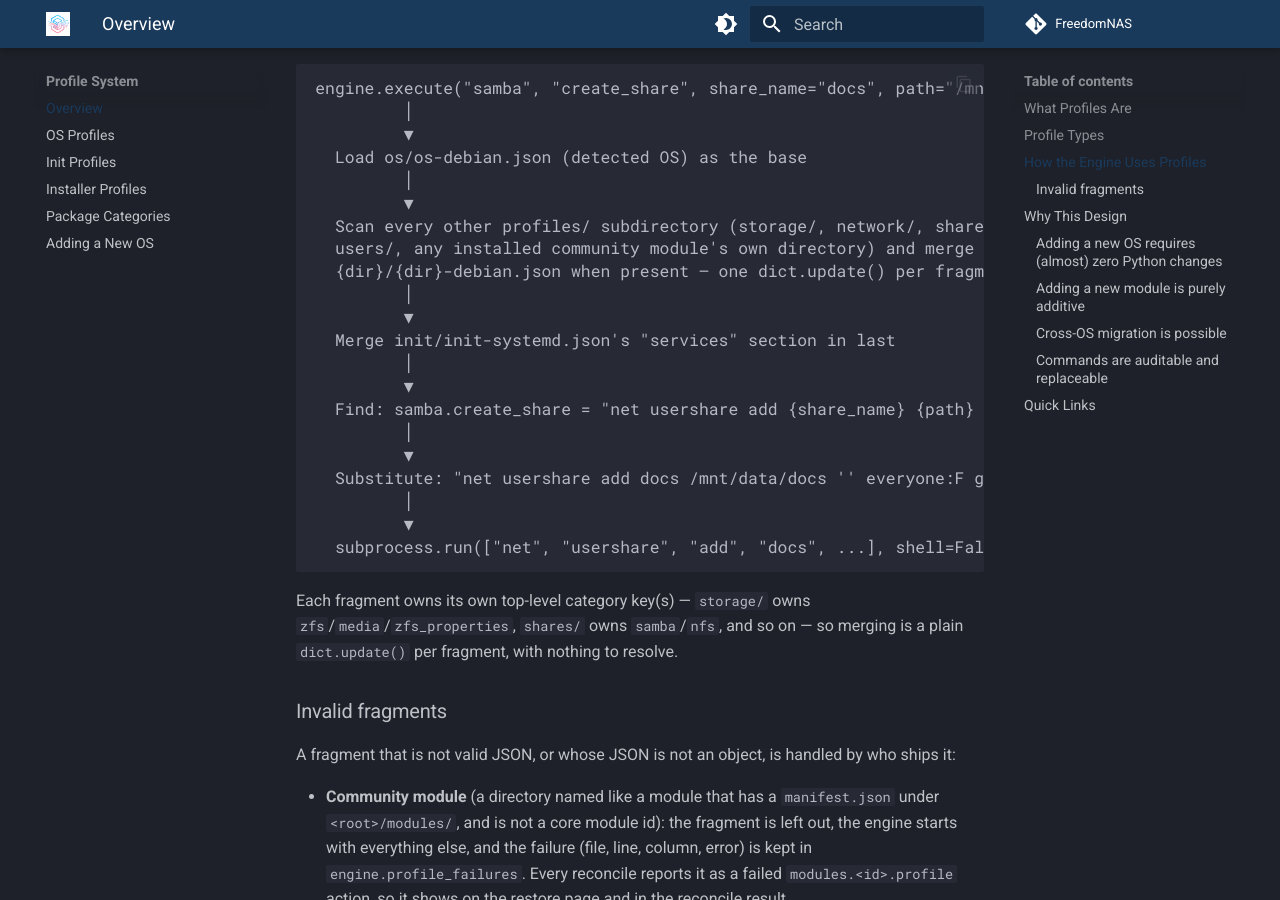
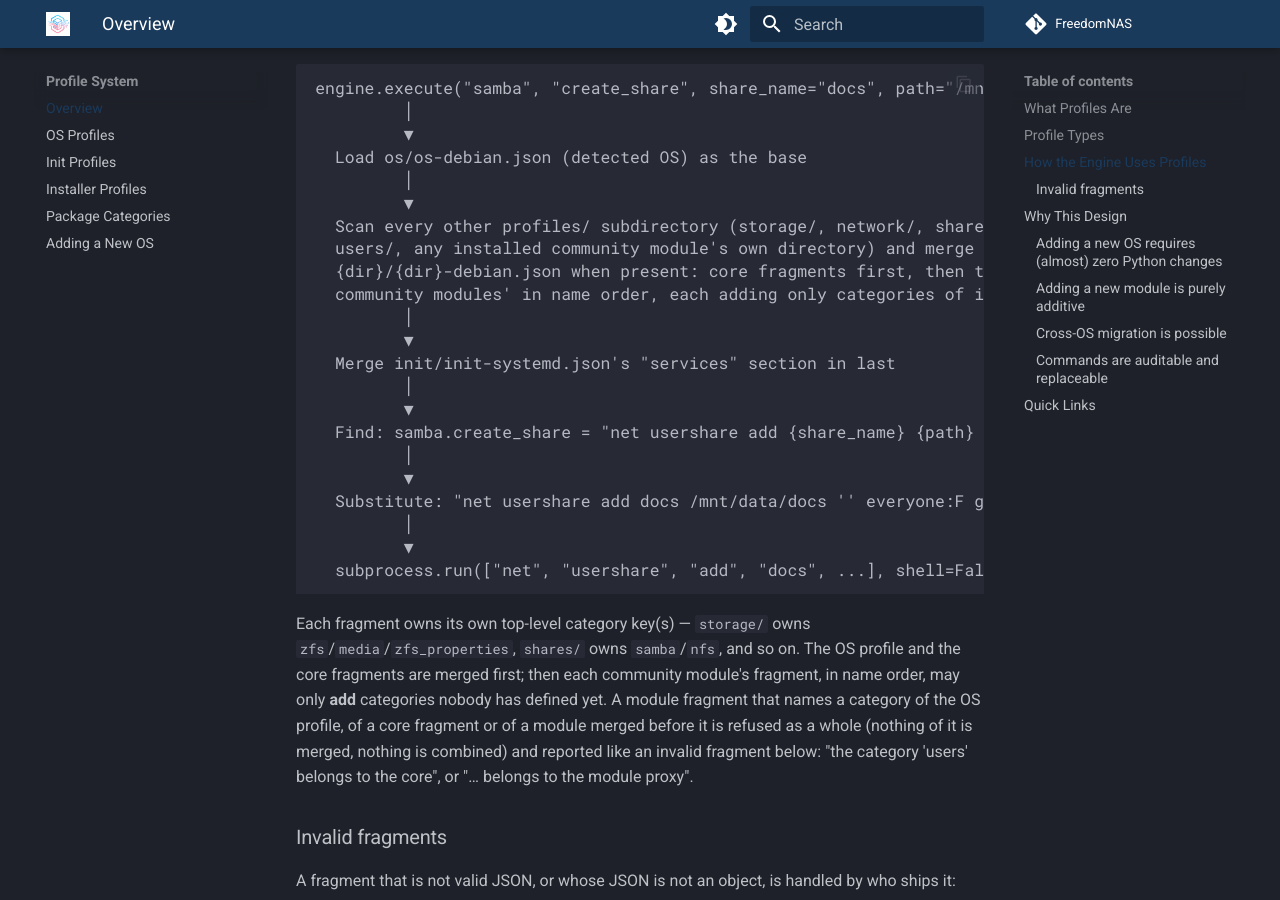
Before and after one commit to FreedomNAS/freedomnas-docs, an MkDocs documentation site: the page built from docs/profiles/overview.md, in a window 1280 px wide and 900 px high, scrolled down 1489 px. Built offline with MkDocs 1.6.1 and Material for MkDocs 9.7.7, drawn with Linux system fonts in a browser that asks for light colours.

Commit message:
C2: Document who owns a profile category

````diff
--- a/docs/profiles/overview.md
+++ b/docs/profiles/overview.md
@@ -46,7 +46,8 @@ engine.execute("samba", "create_share", share_name="docs", path="/mnt/data/docs"
          ▼
   Scan every other profiles/ subdirectory (storage/, network/, shares/,
   users/, any installed community module's own directory) and merge in
-  {dir}/{dir}-debian.json when present — one dict.update() per fragment
+  {dir}/{dir}-debian.json when present: core fragments first, then the
+  community modules' in name order, each adding only categories of its own
          │
          ▼
   Merge init/init-systemd.json's "services" section in last
@@ -62,8 +63,14 @@ engine.execute("samba", "create_share", share_name="docs", path="/mnt/data/docs"
 ```
 
 Each fragment owns its own top-level category key(s) — `storage/` owns
-`zfs`/`media`/`zfs_properties`, `shares/` owns `samba`/`nfs`, and so on — so merging
-is a plain `dict.update()` per fragment, with nothing to resolve.
+`zfs`/`media`/`zfs_properties`, `shares/` owns `samba`/`nfs`, and so on. The
+OS profile and the core fragments are merged first; then each community
+module's fragment, in name order, may only **add** categories nobody has
+defined yet. A module fragment that names a category of the OS profile, of a
+core fragment or of a module merged before it is refused as a whole (nothing
+of it is merged, nothing is combined) and reported like an invalid fragment
+below: "the category 'users' belongs to the core", or "… belongs to the
+module proxy".
 
 ### Invalid fragments
 
````
Also changed, not shown: docs/architecture/engine.md (+2 -1 lines).
